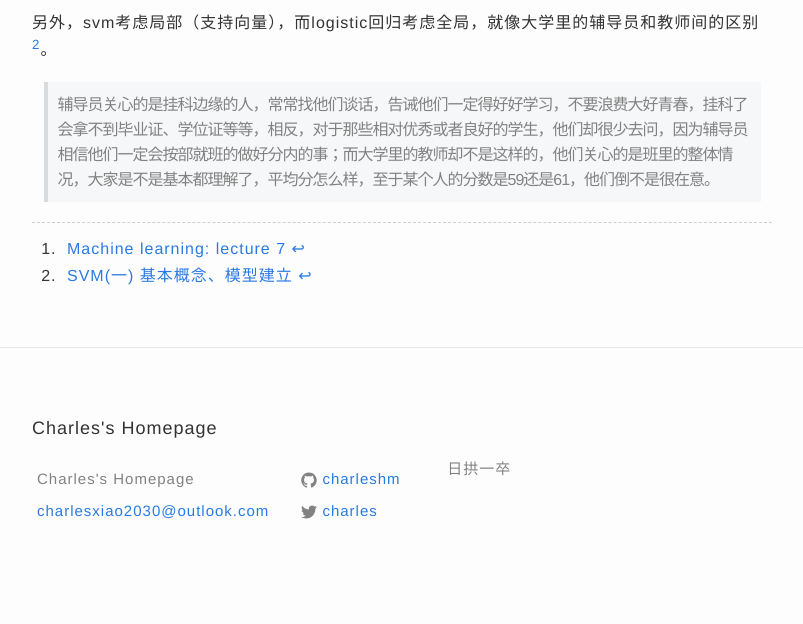
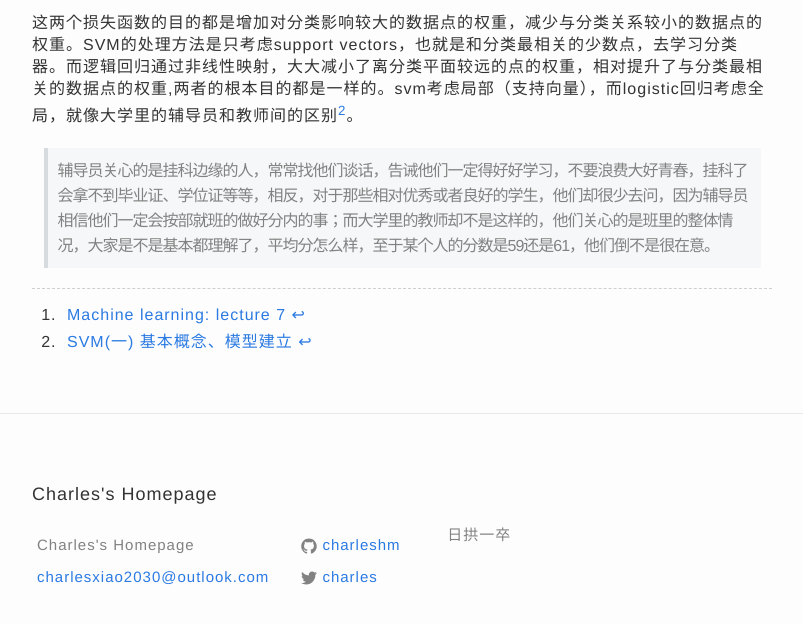
Before and after one commit to charleshm/charleshm.github.io, a Jekyll site: the page built from _posts/2016-03-21-LR-SVM.md, in a window 1280 px wide and 900 px high, scrolled down 870 px, cut to the strip 252-876 px from the top of the window. Shown: the whole strip, without its empty margins (238-1041 px from the left). Built offline with Jekyll 4.4.1, drawn with Linux system fonts in a browser that asks for light colours; some web fonts are replaced; formulas are drawn with MathJax 3; comment, search, counter and statistics services are not loaded; before the commit the page ends 1704 px from its top, so only the background shows below that.

Commit message:
LR vs SVM

```diff
--- a/_posts/2016-03-21-LR-SVM.md
+++ b/_posts/2016-03-21-LR-SVM.md
@@ -35,8 +35,8 @@ $$\begin{align*}
 
 ----------
 
+这两个损失函数的目的都是增加对分类影响较大的数据点的权重，减少与分类关系较小的数据点的权重。SVM的处理方法是只考虑support vectors，也就是和分类最相关的少数点，去学习分类器。而逻辑回归通过非线性映射，大大减小了离分类平面较远的点的权重，相对提升了与分类最相关的数据点的权重,两者的根本目的都是一样的。svm考虑局部（支持向量），而logistic回归考虑全局，就像大学里的辅导员和教师间的区别[^2]。
 
-另外，svm考虑局部（支持向量），而logistic回归考虑全局，就像大学里的辅导员和教师间的区别[^2]。
 
 > 辅导员关心的是挂科边缘的人，常常找他们谈话，告诫他们一定得好好学习，不要浪费大好青春，挂科了会拿不到毕业证、学位证等等，相反，对于那些相对优秀或者良好的学生，他们却很少去问，因为辅导员相信他们一定会按部就班的做好分内的事；而大学里的教师却不是这样的，他们关心的是班里的整体情况，大家是不是基本都理解了，平均分怎么样，至于某个人的分数是59还是61，他们倒不是很在意。
 
```
